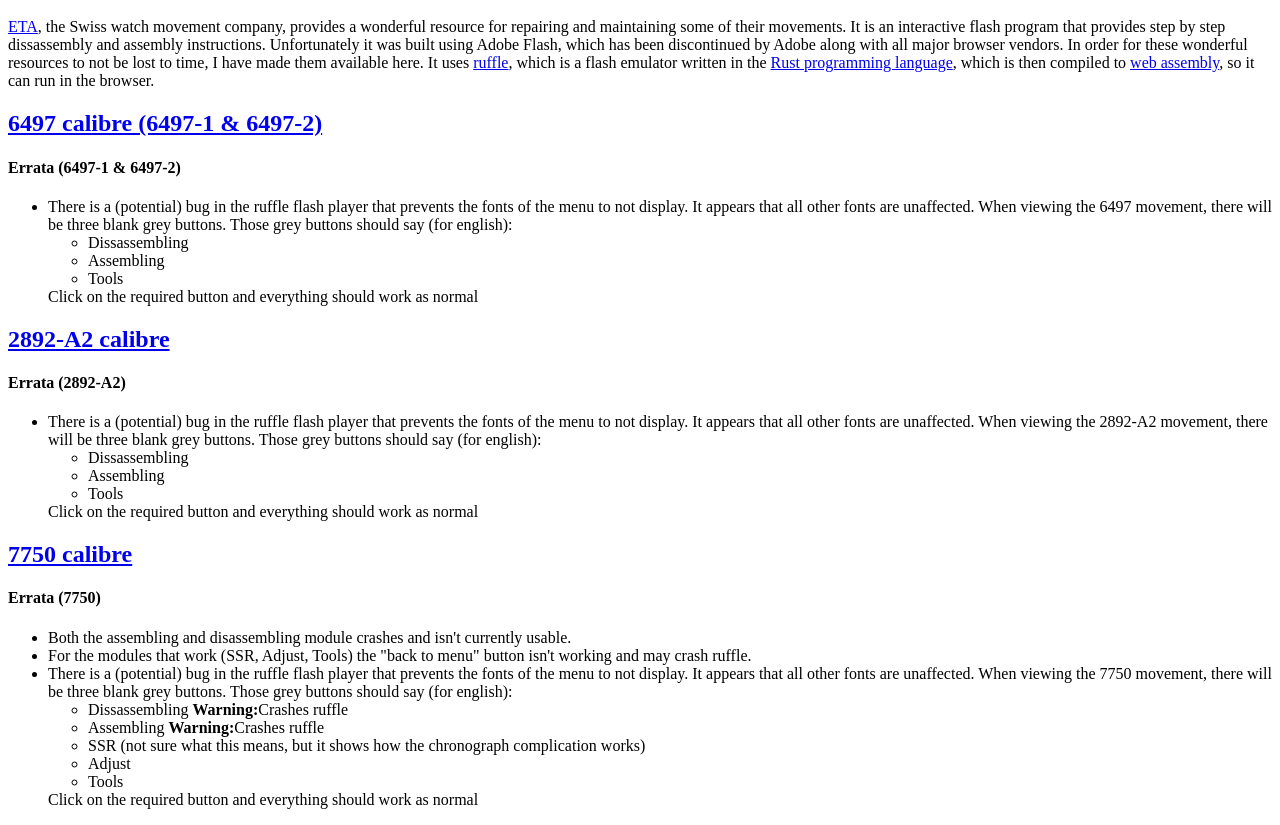
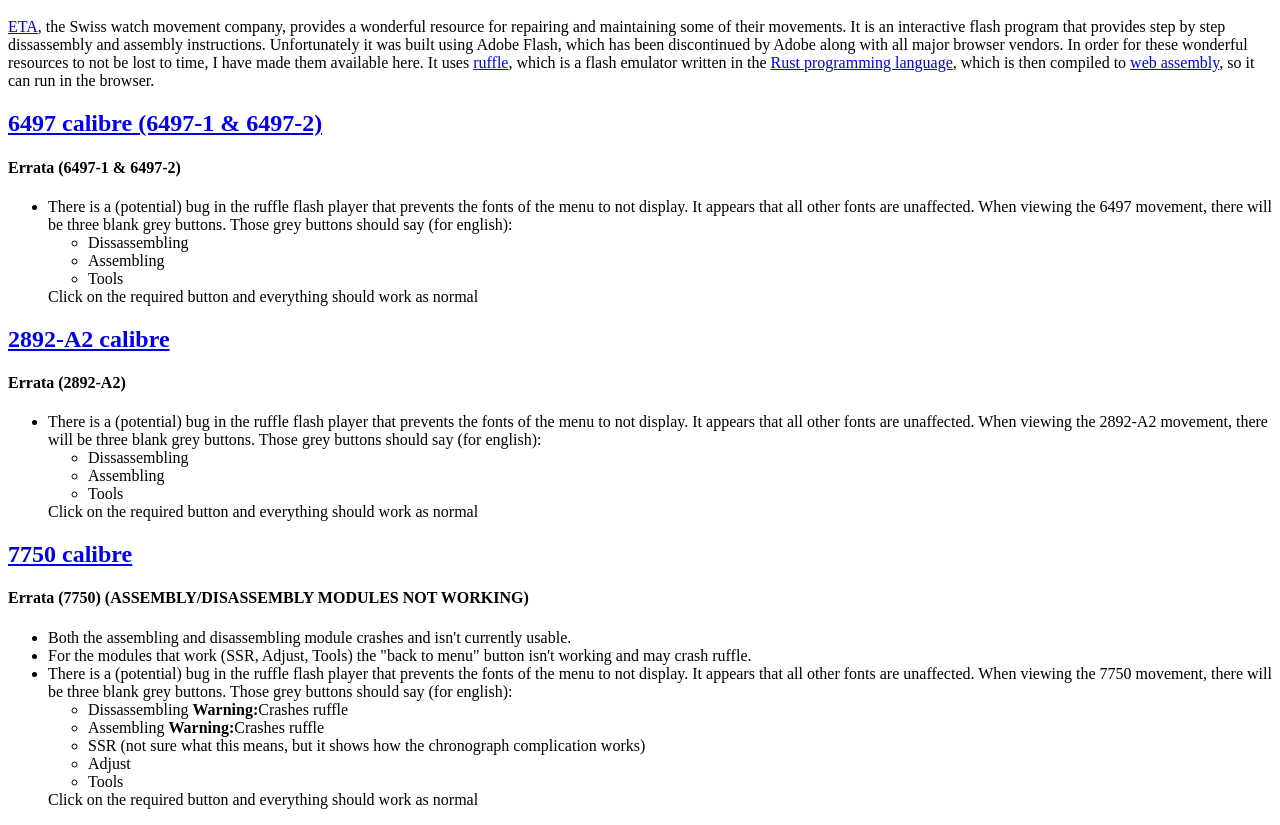
Before and after one commit to gorbypark/etaswf, a plain HTML site: page index.html in a window 1280 px wide. Shown: the part 48-873 px from the top of the page. Drawn offline with Linux system fonts and the light colour scheme.

Commit message:
Updates to warnings about crashes

```diff
--- a/index.html
+++ b/index.html
@@ -51,7 +51,7 @@
       </li>
     </ul>
     <h2><a href="7750/index.html">7750 calibre</a></h2>
-    <h4>Errata (7750)</h4>
+    <h4>Errata (7750) (ASSEMBLY/DISASSEMBLY MODULES NOT WORKING)</h4>
     <ul>
       <li>Both the assembling and disassembling module crashes and isn't currently usable.</li>
       <li>For the modules that work (SSR, Adjust, Tools) the "back to menu" button isn't working and may crash ruffle.</li>
```
Also changed, not shown: 7750/index.html (+1 -1 lines).
